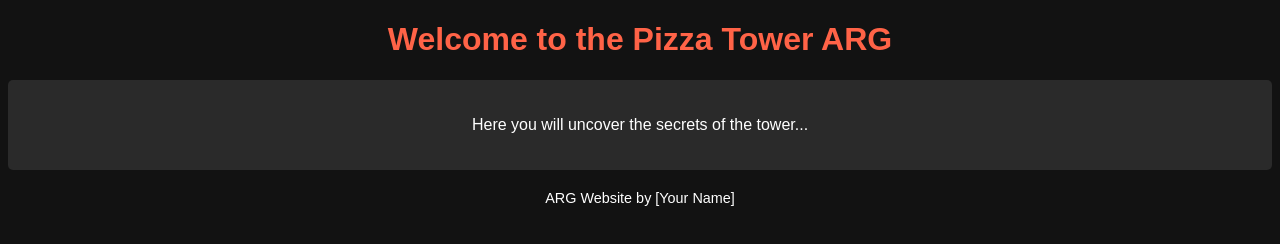
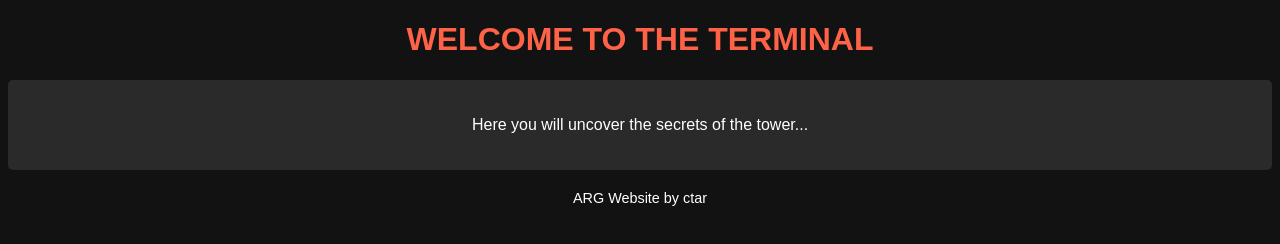
Before and after one commit to ctartheboredguy/THE-TERMINAL, a plain HTML site: page index.html in a window 1280 px wide. Drawn offline with Linux system fonts and the light colour scheme.

Commit message:
Update index.html

```diff
--- a/index.html
+++ b/index.html
@@ -3,18 +3,18 @@
 <head>
     <meta charset="UTF-8">
     <meta name="viewport" content="width=device-width, initial-scale=1.0">
-    <title>Pizza Tower ARG</title>
+    <title>TERMINAL</title>
     <link rel="stylesheet" href="style.css">
 </head>
 <body>
     <header>
-        <h1>Welcome to the Pizza Tower ARG</h1>
+        <h1>WELCOME TO THE TERMINAL</h1>
     </header>
     <section id="introduction">
         <p>Here you will uncover the secrets of the tower...</p>
     </section>
     <footer>
-        <p>ARG Website by [Your Name]</p>
+        <p>ARG Website by ctar</p>
     </footer>
 </body>
 </html>
```
